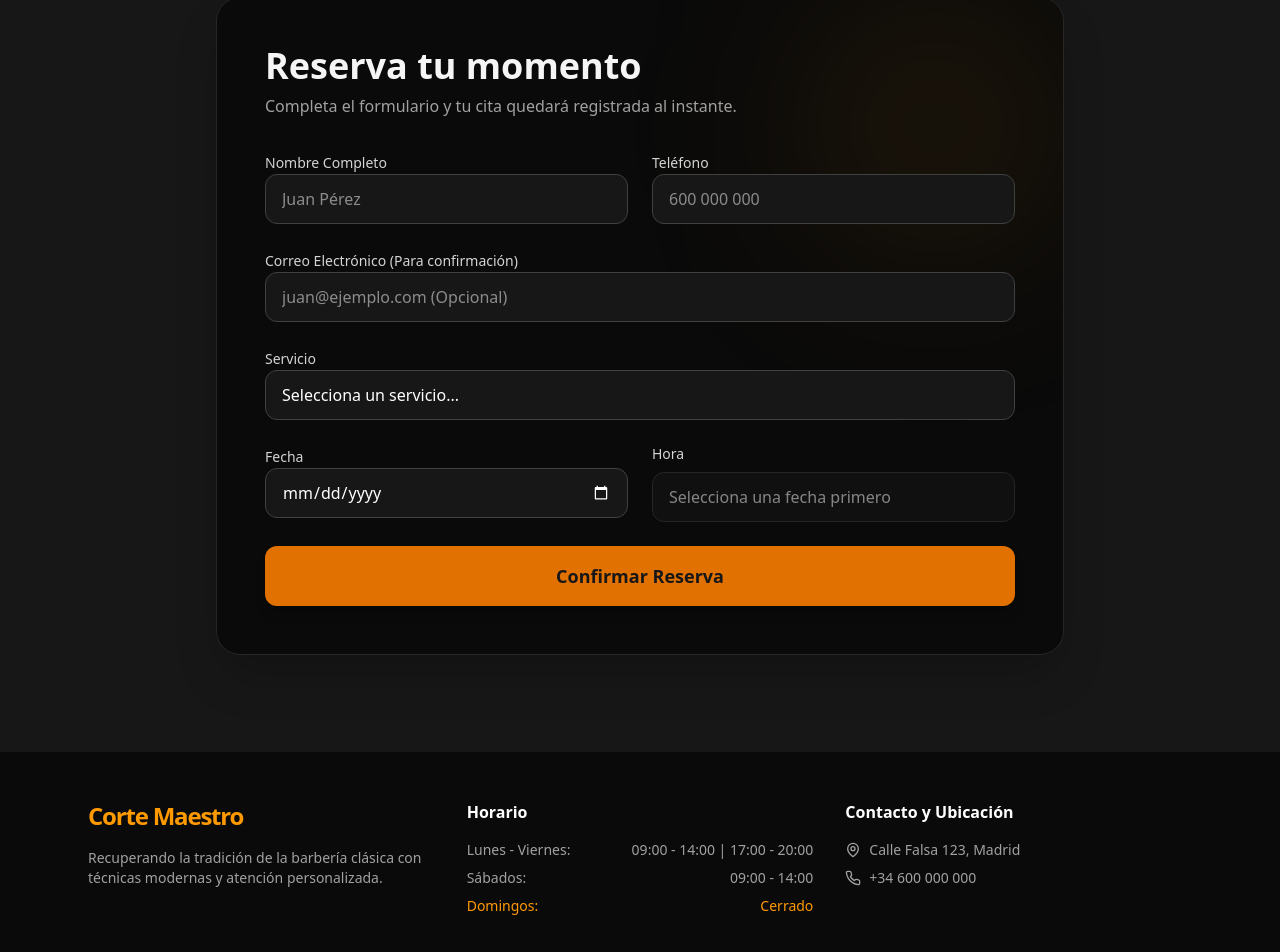
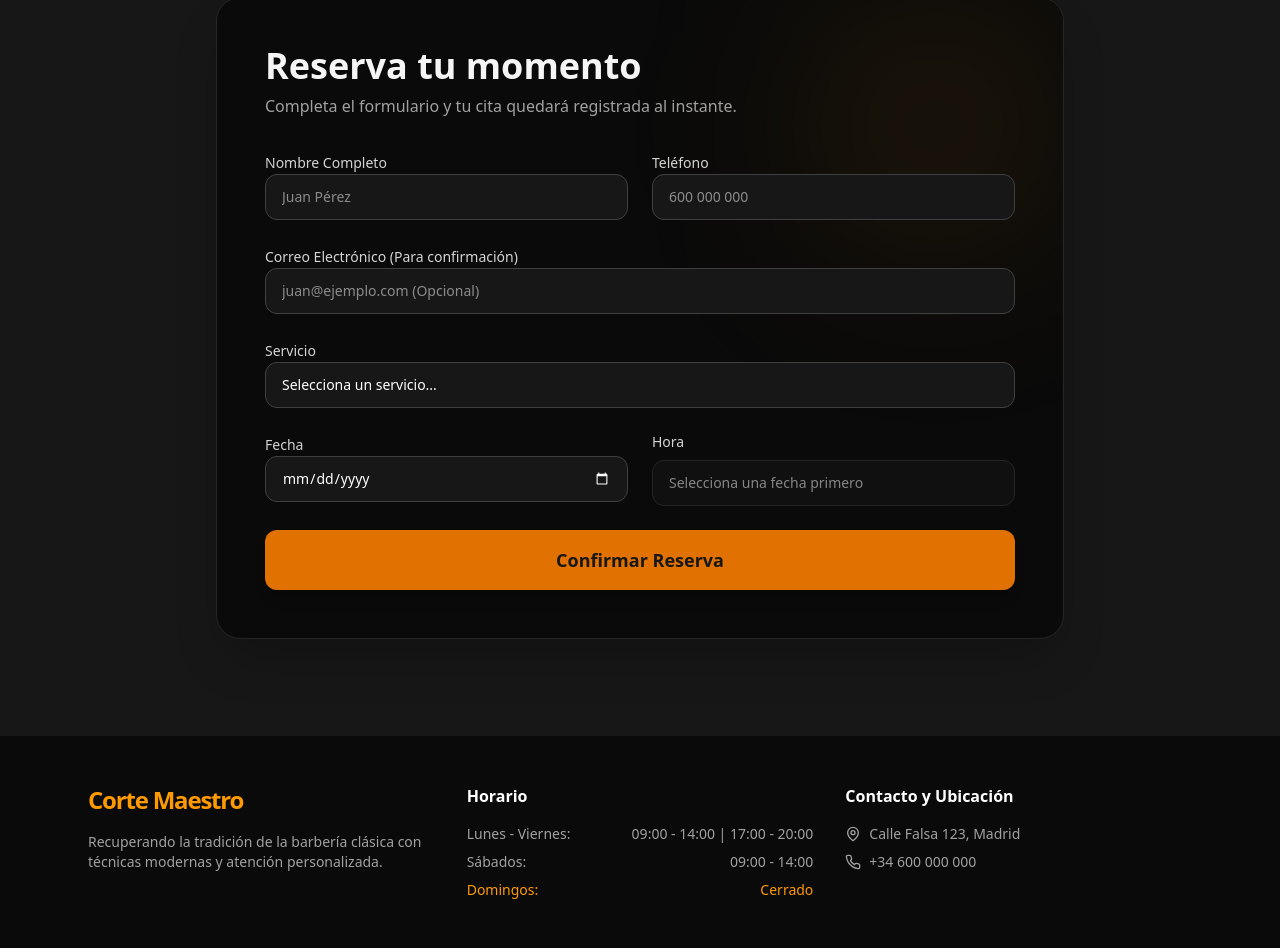
Before and after one commit to alvarov21/Corte-Real, a Next.js app: page / in a window 1280 px wide. Shown: the part 1607-2559 px from the top of the page. Built offline with nearby package versions, Linux system fonts and the light colour scheme.

Commit message:
Improve mobile input sizing (prevent iOS zoom)

```diff
--- a/src/components/BookingForm.tsx
+++ b/src/components/BookingForm.tsx
@@ -69,7 +69,7 @@
             type="text"
             name="name"
             required
-            className="w-full bg-neutral-900 border border-neutral-700 rounded-xl px-4 py-3 text-white focus:outline-none focus:border-amber-500 focus:ring-1 focus:ring-amber-500 transition-all"
+            className="w-full text-base sm:text-sm bg-neutral-900 border border-neutral-700 rounded-xl px-4 py-3 text-white focus:outline-none focus:border-amber-500 focus:ring-1 focus:ring-amber-500 transition-all"
             placeholder="Juan Pérez"
           />
         </div>
@@ -79,7 +79,7 @@
             type="tel"
             name="phone"
             required
-            className="w-full bg-neutral-900 border border-neutral-700 rounded-xl px-4 py-3 text-white focus:outline-none focus:border-amber-500 focus:ring-1 focus:ring-amber-500 transition-all"
+            className="w-full text-base sm:text-sm bg-neutral-900 border border-neutral-700 rounded-xl px-4 py-3 text-white focus:outline-none focus:border-amber-500 focus:ring-1 focus:ring-amber-500 transition-all"
             placeholder="600 000 000"
           />
         </div>
@@ -90,7 +90,7 @@
         <input
           type="email"
           name="email"
-          className="w-full bg-neutral-900 border border-neutral-700 rounded-xl px-4 py-3 text-white focus:outline-none focus:border-amber-500 focus:ring-1 focus:ring-amber-500 transition-all"
+          className="w-full text-base sm:text-sm bg-neutral-900 border border-neutral-700 rounded-xl px-4 py-3 text-white focus:outline-none focus:border-amber-500 focus:ring-1 focus:ring-amber-500 transition-all"
           placeholder="juan@ejemplo.com (Opcional)"
         />
       </div>
@@ -101,7 +101,7 @@
           name="service"
           defaultValue=""
           required
-          className="w-full bg-neutral-900 border border-neutral-700 rounded-xl px-4 py-3 text-white focus:outline-none focus:border-amber-500 focus:ring-1 focus:ring-amber-500 transition-all appearance-none"
+          className="w-full text-base sm:text-sm bg-neutral-900 border border-neutral-700 rounded-xl px-4 py-3 text-white focus:outline-none focus:border-amber-500 focus:ring-1 focus:ring-amber-500 transition-all appearance-none"
         >
           <option value="" disabled>Selecciona un servicio...</option>
           <option value="Corte Clásico">Corte Clásico (15€)</option>
@@ -120,7 +120,7 @@
             required
             value={selectedDate}
             onChange={(e) => setSelectedDate(e.target.value)}
-            className="w-full bg-neutral-900 border border-neutral-700 rounded-xl px-4 py-3 text-white focus:outline-none focus:border-amber-500 focus:ring-1 focus:ring-amber-500 transition-all [color-scheme:dark]"
+            className="w-full text-base sm:text-sm bg-neutral-900 border border-neutral-700 rounded-xl px-4 py-3 text-white focus:outline-none focus:border-amber-500 focus:ring-1 focus:ring-amber-500 transition-all [color-scheme:dark]"
           />
         </div>
         <div className="space-y-2">
@@ -133,7 +133,7 @@
             required
             defaultValue=""
             disabled={!selectedDate || isLoadingTimes}
-            className="w-full bg-neutral-900 border border-neutral-700 rounded-xl px-4 py-3 text-white focus:outline-none focus:border-amber-500 focus:ring-1 focus:ring-amber-500 transition-all appearance-none disabled:opacity-50"
+            className="w-full text-base sm:text-sm bg-neutral-900 border border-neutral-700 rounded-xl px-4 py-3 text-white focus:outline-none focus:border-amber-500 focus:ring-1 focus:ring-amber-500 transition-all appearance-none disabled:opacity-50"
           >
             <option value="" disabled>
               {!selectedDate ? 'Selecciona una fecha primero' : 'Selecciona una hora...'}
```
